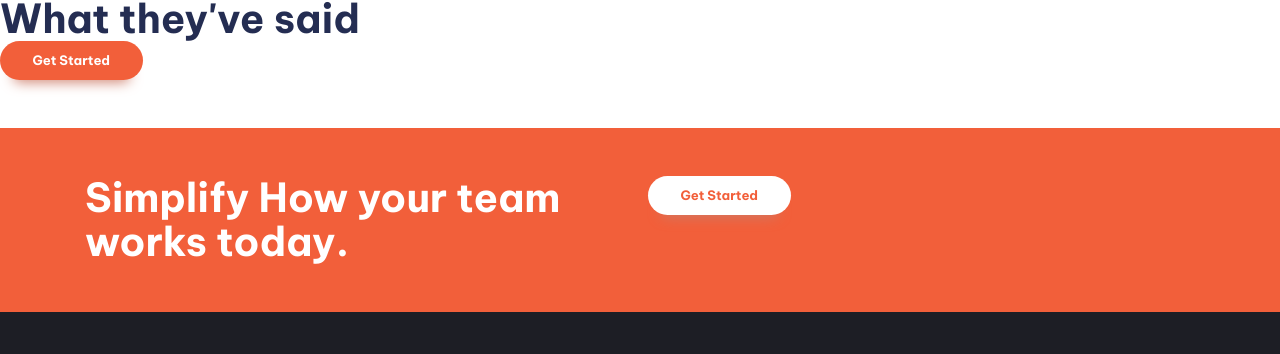
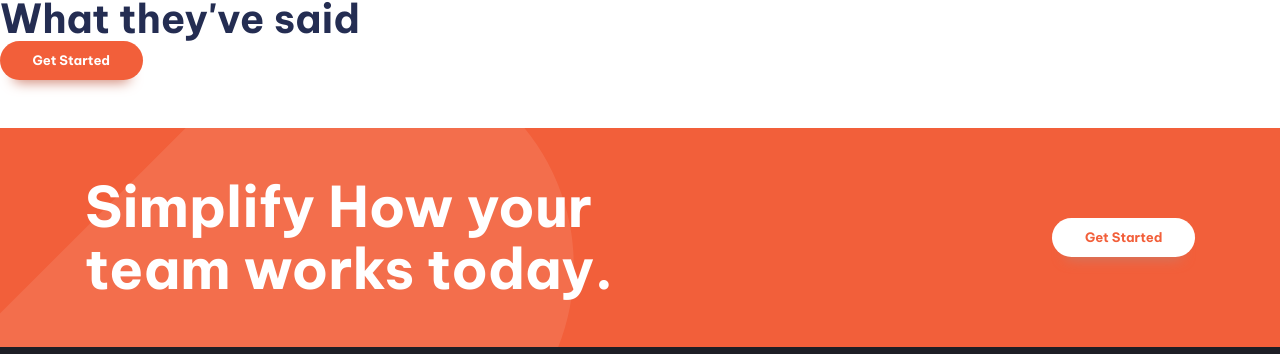
Before and after one commit to kamranlatifch/UI-UX-Landing-Page-Resp, a website built with Vite: page index.html in a window 1280 px wide. Shown: the part 1285-1639 px from the top of the page. Built offline with nearby package versions, Linux system fonts and the light colour scheme.

```diff
--- a/index.html
+++ b/index.html
@@ -149,13 +149,13 @@
       </section>
       <section class="cta | bg-accent-400 text-neutral-100 padding-block-700">
         <div class="container">
-          <div class="even-columns">
+          <div class="even-columns vertical-align-center">
             <div class="">
-              <p class="fs-secondary-heading fw-bold">
+              <p class="fs-primary-heading fw-bold">
                 Simplify How your team works today.
               </p>
             </div>
-            <div class="">
+            <div class="justify-self-end-md">
               <button class="button" data-type="inverted">Get Started</button>
             </div>
           </div>
@@ -163,7 +163,7 @@
       </section>
     </main>
 
-    <footer class="bg-neutral-900 text-neutral-100 padding-block-700">
+    <footer class="bg-neutral-900 text-neutral-100 padding-block-900">
       <div class="container">
         <div class="even-columns">
           <div class="">
--- a/style.css
+++ b/style.css
@@ -263,6 +263,29 @@
 .mobile-nav-toggle .icon-close {
   display: none;
 }
+/* CTA */
+.cta {
+  position: relative;
+  isolation: isolate;
+  text-align: center;
+}
+@media (min-width: 50em) {
+  .cta {
+    text-align: left;
+  }
+}
+
+.cta::before {
+  content: '';
+  position: absolute;
+  inset: 0;
+  background-image: url('images/bg-tablet-pattern.svg'),
+    url('images/bg-tablet-pattern.svg');
+  opacity: 0.1;
+  background-position: -15rem -5rem, 80rem -42rem;
+  background-repeat: no-repeat;
+  z-index: -1;
+}
 
 /* Utilities Classes */
 
@@ -334,6 +357,9 @@
   width: min(var(--max-width), 100% - (var(--padding) * 2));
   margin-inline: auto;
 }
+.justify-self-end {
+  margin-left: auto;
+}
 
 .flow * + * {
   margin-top: var(--flow-spacer, 3em);
@@ -343,6 +369,15 @@
   display: grid;
   gap: 1rem;
 }
+.vertical-align-center {
+  align-items: center;
+}
+@media (min-width: 50em) {
+  .justify-self-end-md {
+    justify-self: end;
+  }
+}
+
 .padding-block-900 {
   padding-block: var(--size-900);
 }
```
